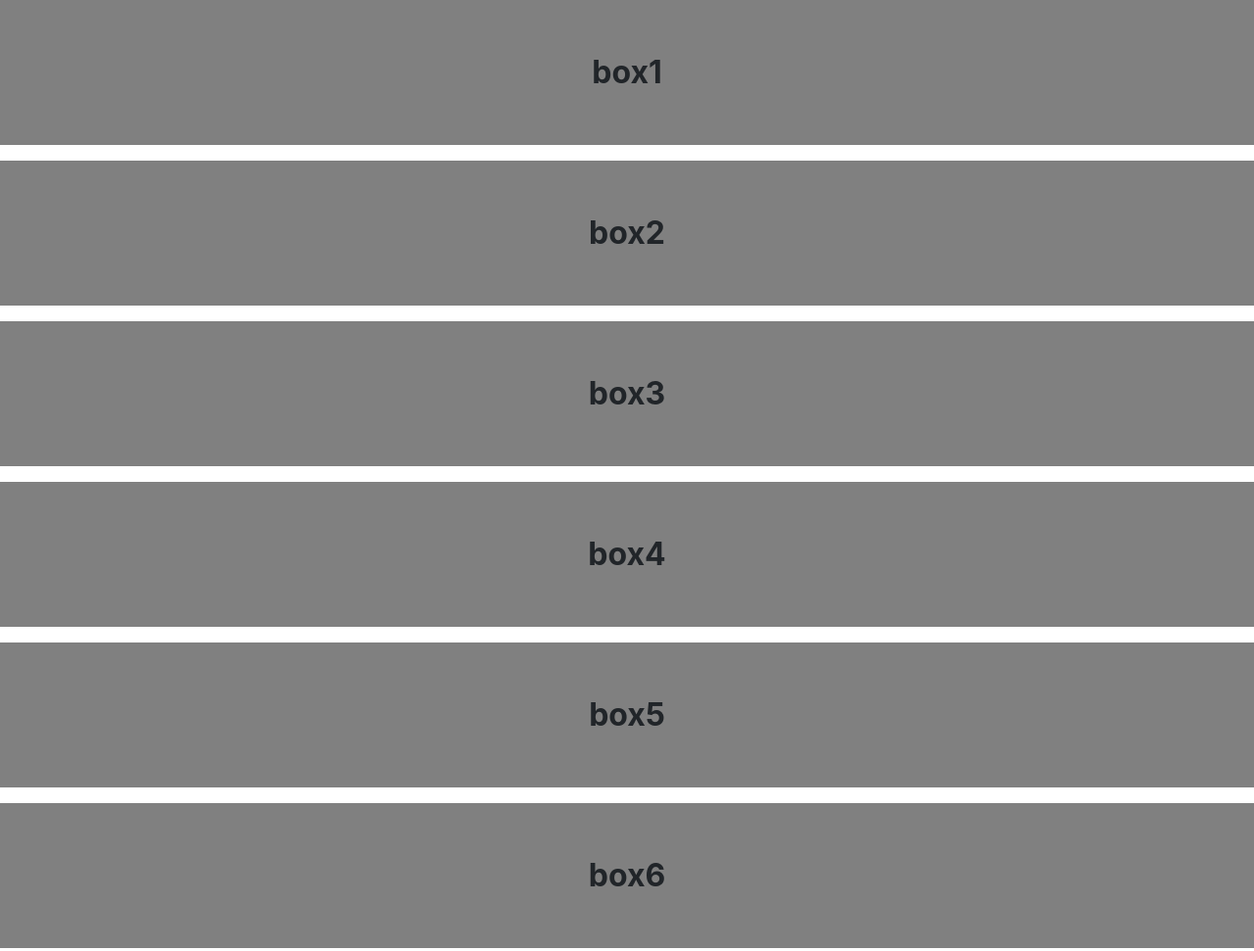
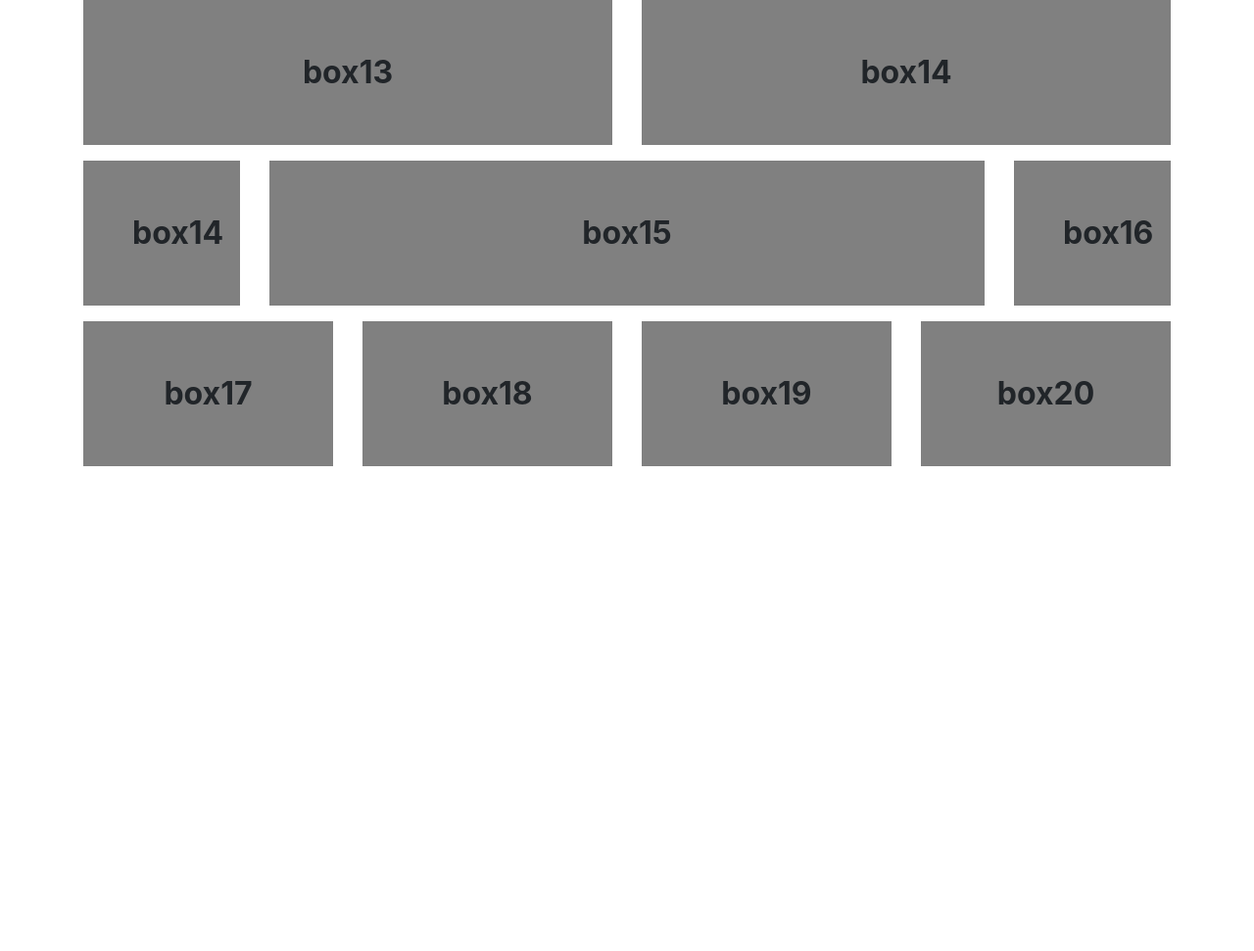
Before and after one commit to awqmayo/bootstrap, a plain HTML site: page index.html in a window 1280 px wide. Shown: the top 971 px of the page at 98% size. After the commit the page ends 800 px from the top, so only its background shows below. Drawn offline with nearby package versions, Linux system fonts and the light colour scheme.

Commit message:
add bootstrap?

```diff
--- a/index.html
+++ b/index.html
@@ -7,47 +7,41 @@
 		<script src="https://maxcdn.bootstrapcdn.com/bootstrap/4.0.0-beta.2/js/bootstrap.min.js" integrity="sha384-alpBpkh1PFOepccYVYDB4do5UnbKysX5WZXm3XxPqe5iKTfUKjNkCk9SaVuEZflJ" crossorigin="anonymous"></script>
 	</head>
 	<body>
-		<div = "container">
-			<div = "row">
-			<div = "col-xs-1" style = "background-color":"red">
-				<p class= content>box1</p>
+		<div class= "container">
+
+			<div class = "row">
+				<div class = "col-md-6">
+				<p class = content>box13</p>
+				</div>
+				<div class = "col-md-6">
+					<p class = content>box14</p>
+				</div>
 			</div>
-			<div = "col-xs-1" style = "background-color":"red">
-				<p class= content>box2</p>
+			<div class = "row">
+				<div class = "col-sm-2">
+					<p class = content>box14</p>
+				</div>
+				<div class = "col-lg-8">
+					<p class = content>box15</p>
+				</div>
+				<div class = "col-sm-2">
+					<p class = content>box16</p>
+				</div>
 			</div>
-			<div = "col-xs-1" style = "background-color":"red">
-				<p class= content>box3</p>
+			<div class = "row">
+				<div class = "col-sm-3">
+				<p class = content>box17</p>
+				</div>
+				<div class = "col-sm-3">
+					<p class = content>box18</p>
+				</div>
+				<div class = "col-sm-3">
+					<p class = content>box19</p>
+				</div>
+				<div class = "col-sm-3">
+					<p class = content>box20</p>
+				</div>
 			</div>
-			<div = "col-xs-1" style = "background-color":"red">
-				<p class= content>box4</p>
-			</div>
-			<div = "col-xs-1" style = "background-color":"red">
-				<p class= content>box5</p>
-			</div>
-			<div = "col-xs-1" style = "background-color":"red">
-				<p class= content>box6</p>
-			</div>
-			<div = "col-xs-1" style = "background-color":"red">
-				<p class= content>box7</p>
-			</div>
-			<div = "col-xs-1" style = "background-color":"red">
-				<p class= content>box8</p>
-			</div>
-			<div = "col-xs-1" style = "background-color":"red">
-				<p class= content>box9</p>
-			</div>
-			<div = "col-xs-1" style = "background-color":"red">
-				<p class= content>box10</p>
-			</div>
-			<div = "col-xs-1" style = "background-color":"red">
-				<p class= content>box11</p>
-			</div>
-			<div = "col-xs-1" style = "background-color":"red">
-				<p class= content>box12</p>
-			</div>
-			</div>
-			</div>
-		</div>
 		<!--
 		Text
 		Images
```
